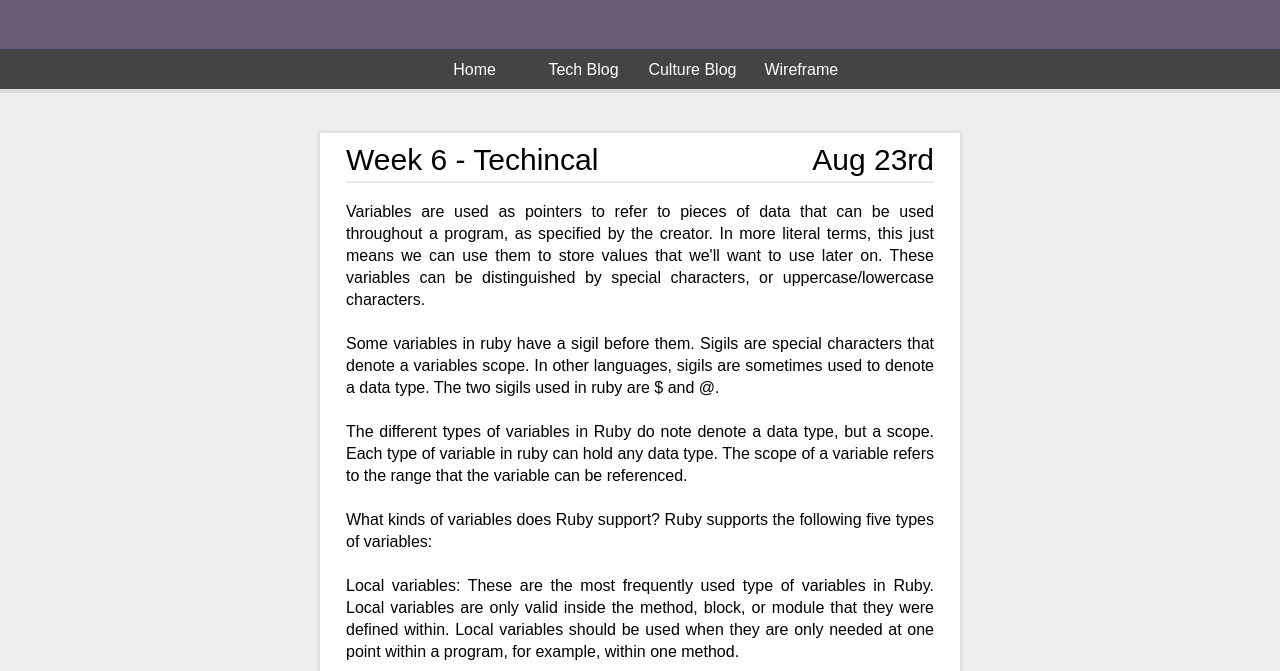
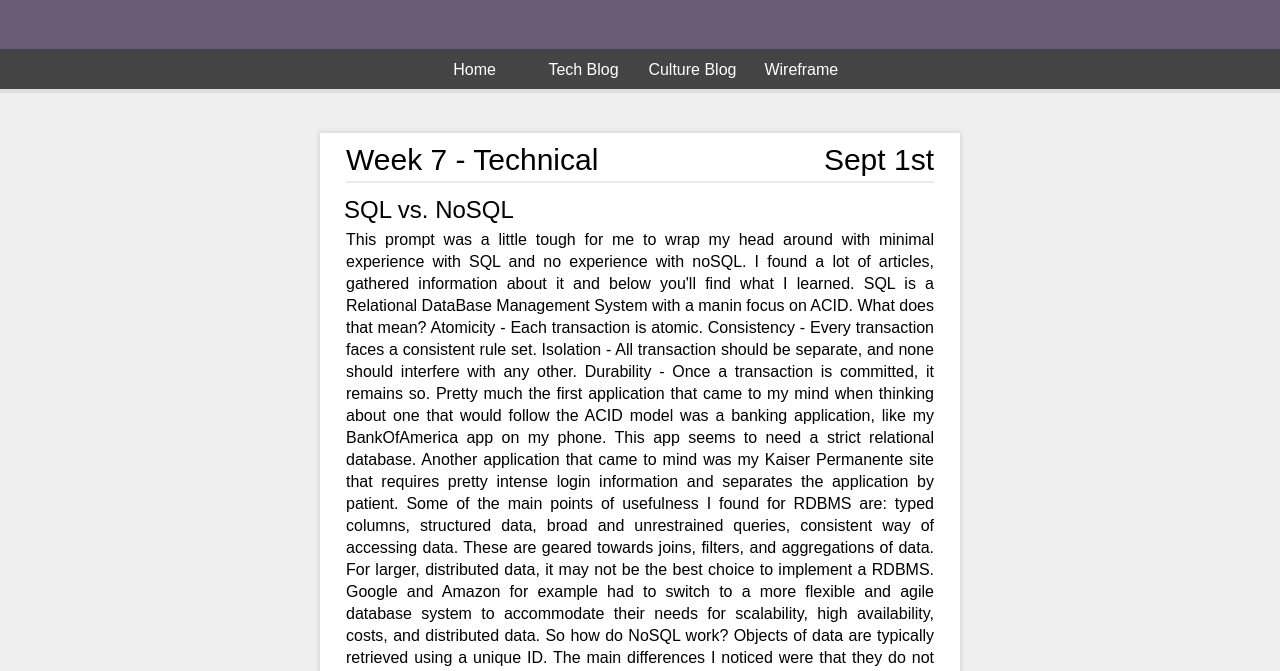
Before and after one commit to peanutbutternsam/peanutbutternsam.github.io, a plain HTML site: page blog-posts/week1_technical.html in a window 1280 px wide. Shown: the part 101-772 px from the top of the page. Drawn offline with Linux system fonts and the light colour scheme; a web font is replaced by a local one.

Commit message:
updated blog

```diff
--- a/blog-posts/week1_technical.html
+++ b/blog-posts/week1_technical.html
@@ -42,6 +42,45 @@
 
 		<div id="main-content">
 			<div id="which-blog">
+				<div id="post-container">
+				<div id="entry-header">
+					<h2 id="entry-title">Week 7 - Technical</h2>
+					<h2 id="entry-date">Sept 1st</h2>
+				</div>
+				<h1 class="week-2-title">SQL vs. NoSQL</h1>
+				<p class="blog-entry" id="week-2">
+					This prompt was a little tough for me to wrap my head around with minimal experience with SQL and no experience with noSQL. I found a lot of articles, gathered information about it and below you'll find what I learned.
+
+					SQL is a Relational DataBase Management System with a manin focus on ACID. What does that mean?
+
+					Atomicity - Each transaction is atomic.
+					Consistency - Every transaction faces a consistent rule set.
+					Isolation - All transaction should be separate, and none should interfere with any other.
+					Durability - Once a transaction is committed, it remains so.
+
+					Pretty much the first application that came to my mind when thinking about one that would follow the ACID model was a banking application, like my BankOfAmerica app on my phone. This app seems to need a strict relational database. Another application that came to mind was my Kaiser Permanente site that requires pretty intense login information and separates the application by patient.
+
+					Some of the main points of usefulness I found for RDBMS are: typed columns, structured data, broad and unrestrained queries, consistent way of accessing data.
+
+					These are geared towards joins, filters, and aggregations of data.
+
+
+					For larger, distributed data, it may not be the best choice to implement a RDBMS.
+
+					Google and Amazon for example had to switch to a more flexible and agile database system to accommodate their needs for scalability, high availability, costs, and distributed data.
+
+					So how do NoSQL work?
+					Objects of data are typically retrieved using a unique ID. The main differences I noticed were that they do not support complicated queries and do not use schema. This means that it involves denormalized data requiring users to maintin their own data relationships in their code. NoSQL follows the opposite model of ACID, called BASE.
+
+					Basically available - guaranteed availability
+					Soft-State - The state of the system may change even without a query because nodes can be updated.
+					Eventually Consistent - The system become more consistent over time.
+
+					To conclude, NoSQL is good for dealing with growing lists of elements, for example - twitter posts and blog entries. It has the ability to store and retrieve large amounts of data, and has less functionality but higher performance than SQL. SQL should be used in applications requiring structured data and more functionality but NoSQL can be used to store both structured and unstructured data.
+
+				</p>
+			</div>
+
 			<div id="post-container">
 				<div id="entry-header">
 					<h2 id="entry-title">Week 6 - Techincal</h2>
```
